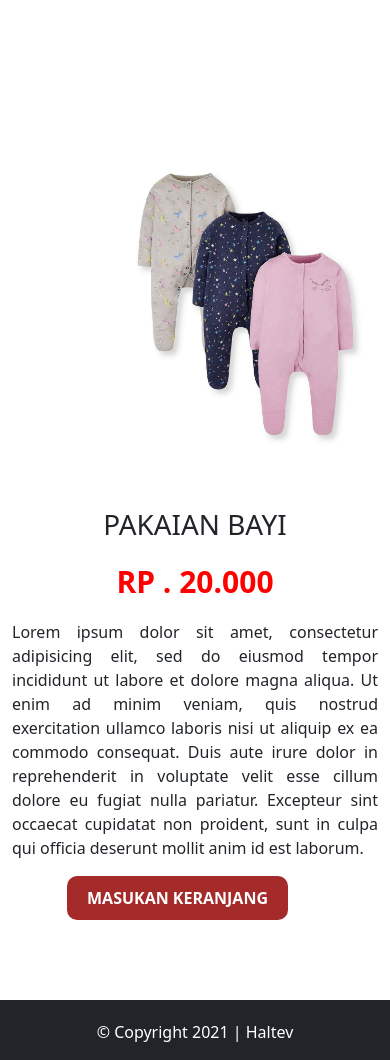
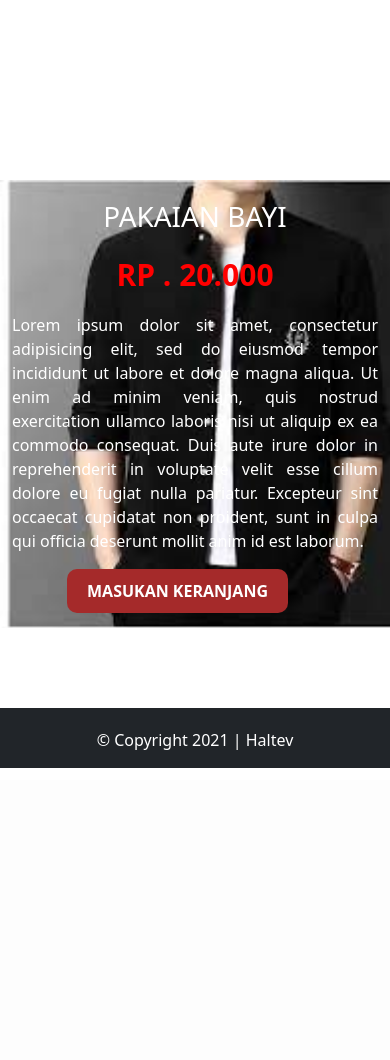
Before and after one commit to Rekyfebri/tokobaju_reky.github.io, a PHP site: page /product.php in a window 390 px wide. Shown: the part 64-1124 px from the top of the page. After the commit the page ends 832 px from the top, so only its background shows below. Run offline with PHP 8.4, Linux system fonts and the light colour scheme.

Commit message:
revisi kategori5

```diff
--- a/product.css
+++ b/product.css
@@ -10,12 +10,23 @@
 	}
 
 	.product .product1 {
-		text-align: center;
-		align-content: center;
-		margin: auto;
-		align-items: center;
+		display: none;
 	}
 
+	.product .product2 {
+		background-image: url('kategori/pakaian_dewasa.jpg');
+		background-size: cover;
+		background-repeat: no-repeat;
+		padding-bottom: 15px;
+		color: white;
+	}
+
+	/*.product .col-md-12 img {
+		margin: auto;
+		width: 70%;
+		border-radius: 15px 15px 15px 15px;
+	}
+*/
 
 	.product .product2 h1 {
 		text-align: center;
@@ -56,6 +67,10 @@ section.product .container {
 	padding-top: 50px;
 	padding-bottom: 50px;
 }
+
+.product .col-md-12 img {
+		display: none;
+	}
 
 .product .product1 img {
 	margin: auto;
--- a/product.html
+++ b/product.html
@@ -83,6 +83,8 @@
 <section class="product">
   <div class="container">
 
+
+
     <div class="row">
 
         <div class="col-md-6 product1">
```
